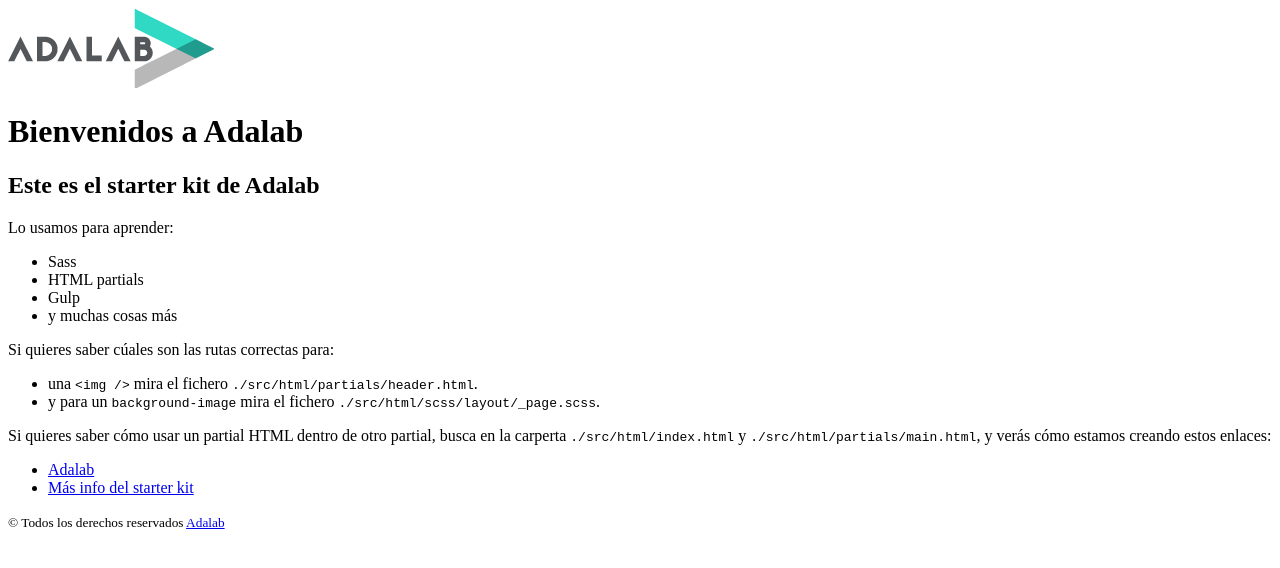
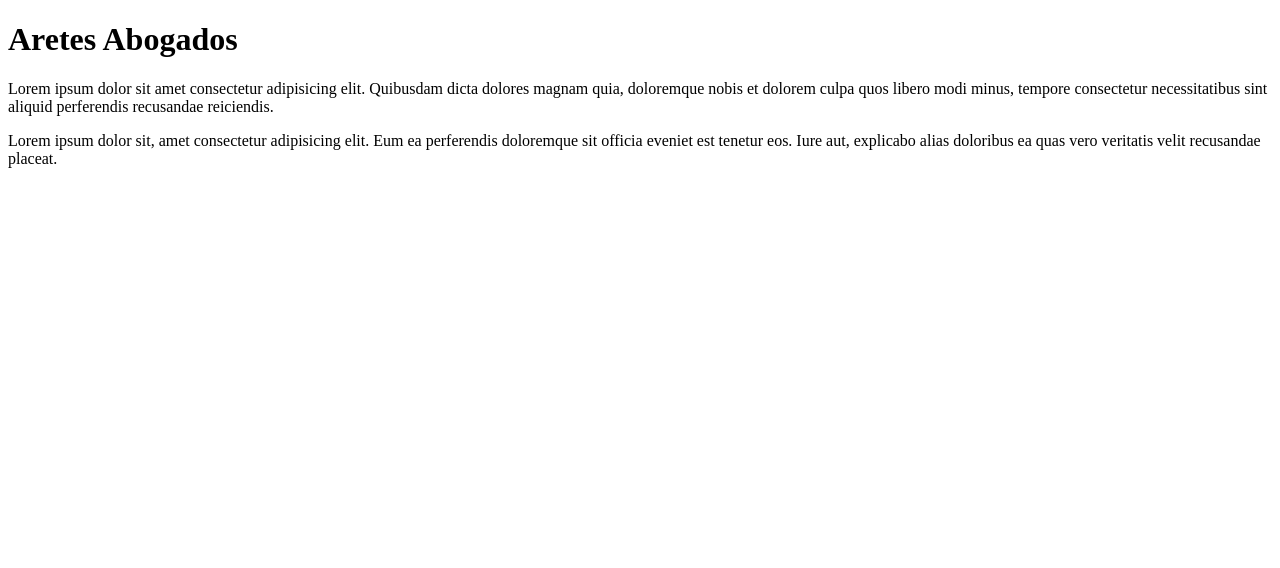
Before and after one commit to kendaltw/Proyecto_Personal-Aretes_Abogados, a website built with Vite: page docs/index.html in a window 1280 px wide. Built offline with nearby package versions, Linux system fonts and the light colour scheme.

Commit message:
Deployed new version of the page to production

```diff
--- a/docs/index.html
+++ b/docs/index.html
@@ -3,67 +3,39 @@
   <head>
     <meta charset="UTF-8" />
     <meta name="viewport" content="width=device-width, initial-scale=1" />
-    <title>Adalab Web Starter Kit</title>
-    <link href="https://fonts.googleapis.com/css?family=Roboto&display=swap" rel="stylesheet" />
+    <title>Aretes Abogados</title>
+    <link
+      href="https://fonts.googleapis.com/css?family=Roboto&display=swap"
+      rel="stylesheet"
+    />
 
     <link rel="icon" href="./images/favicon.png" />
-    <link rel="stylesheet" href="./assets/main-62015576.css">
+    <link rel="stylesheet" href="./assets/index-d0f6ca66.css">
   </head>
 
   <body>
-    <div class="page">
-      <header class="page__header">
-  <img src="./images/logo-adalab.png" alt="Adalab">
-  <h1>Bienvenidos a Adalab</h1>
-</header>
+    <header class="header">
+      <h1>Aretes Abogados</h1>
+    </header>
+    <main>
+      <div class="page"></div>
+      <main>
+    <div></div>
+  <p>
+    Lorem ipsum dolor sit amet consectetur adipisicing elit. Quibusdam dicta
+    dolores magnam quia, doloremque nobis et dolorem culpa quos libero modi
+    minus, tempore consectetur necessitatibus sint aliquid perferendis
+    recusandae reiciendis.
+  </p>
+  <p>
+    Lorem ipsum dolor sit, amet consectetur adipisicing elit. Eum ea perferendis doloremque sit officia eveniet est tenetur eos. Iure aut, explicabo alias doloribus ea quas vero veritatis velit recusandae placeat.
+  </p>
+</div>
 
-      <main class="page__main">
-  <h2>Este es el starter kit de Adalab</h2>
-  <p>Lo usamos para aprender:</p>
-  <ul class="main__list">
-    <li>Sass</li>
-    <li>HTML partials</li>
-    <li>Gulp</li>
-    <li>y muchas cosas más</li>
-  </ul>
-  <p>Si quieres saber cúales son las rutas correctas para:</p>
-  <ul class="main__list">
-    <li>
-      una <code class="code">&lt;img /&gt;</code> mira el fichero
-      <code class="code">./src/html/partials/header.html</code>.
-    </li>
-    <li>
-      y para un <code class="code">background-image</code> mira el fichero
-      <code class="code">./src/html/scss/layout/_page.scss</code>.
-    </li>
-  </ul>
-  <p>
-    Si quieres saber cómo usar un partial HTML dentro de otro partial, busca en la carperta
-    <code class="code">./src/html/index.html</code> y
-    <code class="code">./src/html/partials/main.html</code>, y verás cómo estamos creando estos
-    enlaces:
-  </p>
-  <ul class="main__list">
-    <li>
-      <a class="link__adalab" href="https://adalab.es">Adalab</a>
-
-    </li>
-    <li>
-      <a class="{=$aClass}" href="./more-info.html">Más info del starter kit</a>
-
-    </li>
-  </ul>
 </main>
 
-      <footer class="page__footer">
-  <small>
-    &copy; Todos los derechos reservados
-    <a class="link__adalab" href="https://adalab.es">Adalab</a>
-
-  </small>
-</footer>
-
     </div>
+    </main>
     <script src="./js/main.js"></script>
   </body>
 </html>
--- a/docs/js/main.js
+++ b/docs/js/main.js
@@ -1,2 +1,2 @@
-console.log(">> Ready :)");
+
 //# sourceMappingURL=main.js.map
```
Also changed, not shown: docs/more-info.html (deleted, +0 -38 lines), docs/images/bg-adalab.png (deleted), docs/images/favicon.png (deleted), docs/images/logo-adalab.png (deleted), 2 other files.
